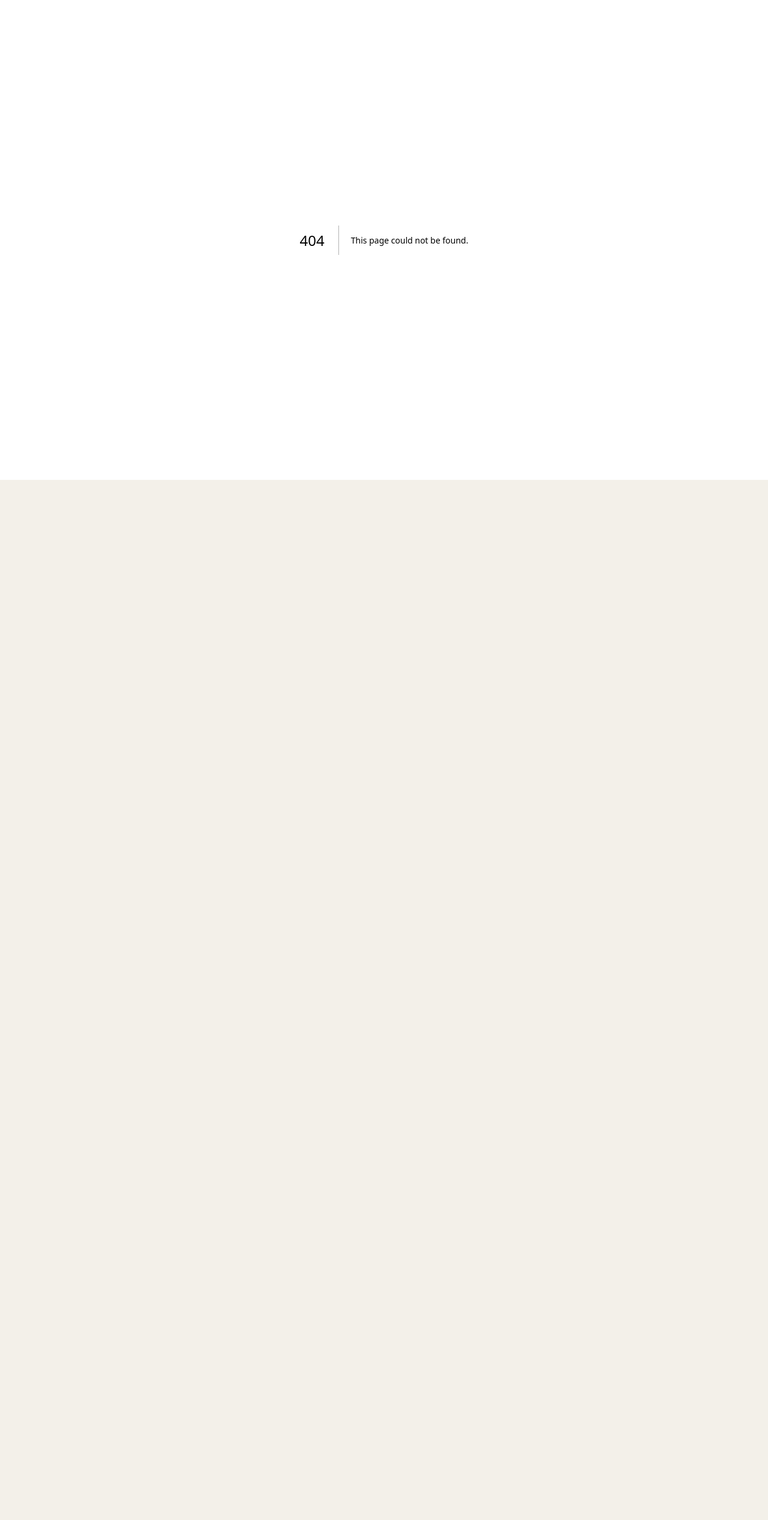
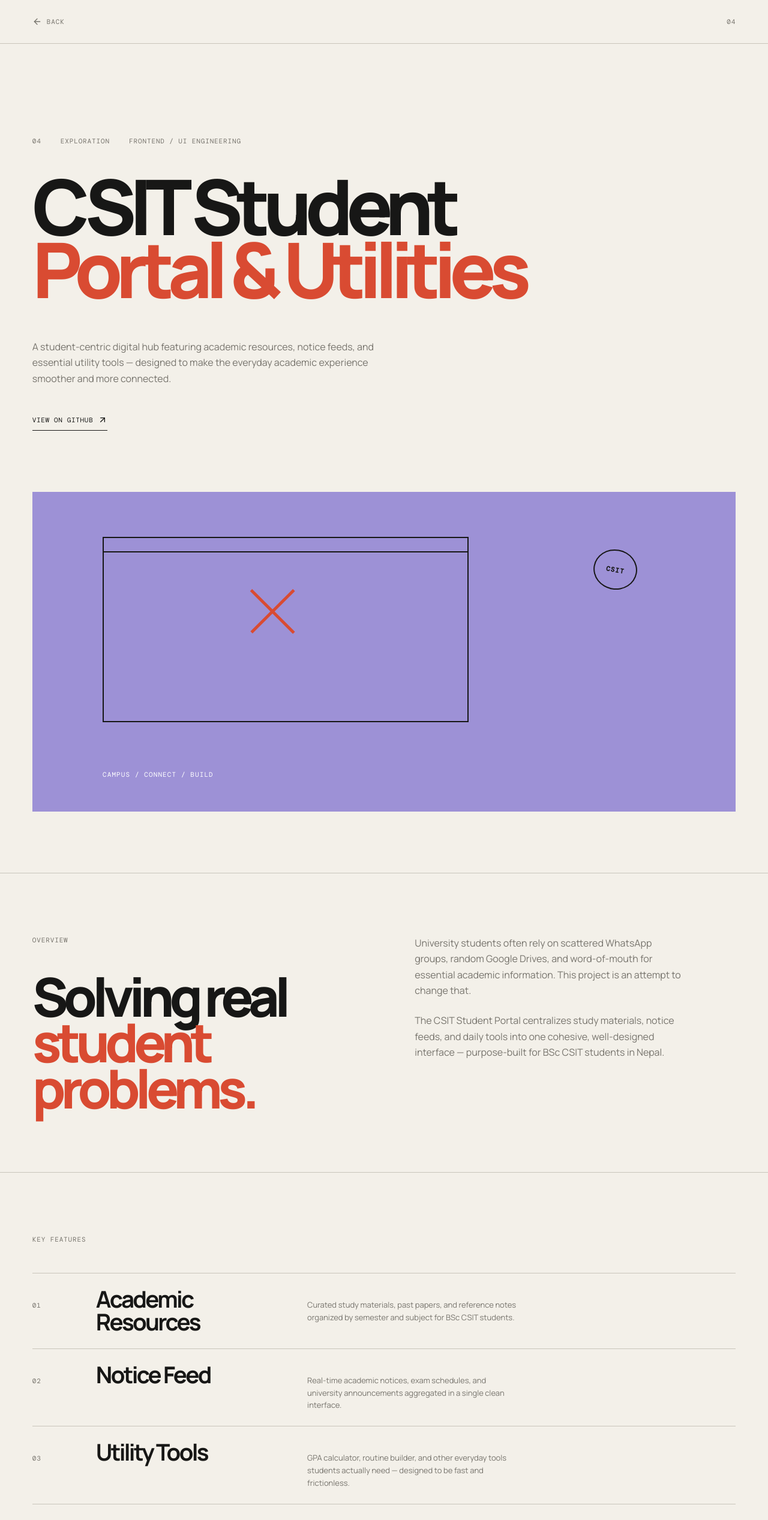
Before and after one commit to akkinyu2002/Portnew, a Next.js app: page /projects/04 in a window 1280 px wide. Before the commit this address had no page. Shown: the top 2534 px of the page at 60% size. Before the commit the page ends 800 px from the top, so only its background shows below. Built offline with nearby package versions, Linux system fonts and the light colour scheme.

Commit message:
feat: add project 04 detail page

```diff
--- /dev/null
+++ b/src/app/projects/04/page.tsx
@@ -0,0 +1,233 @@
+import { ArrowLeft, ArrowUpRight, ExternalLink } from "lucide-react";
+import type { Metadata } from "next";
+import Link from "next/link";
+import { Container } from "@/components/layout/container";
+import { Footer } from "@/components/footer";
+
+export const metadata: Metadata = {
+  title: "04 / CSIT Student Portal & Utilities — Aakash Neupane",
+  description:
+    "A student-centric digital hub featuring academic resources, notice feeds, and essential utility tools built with Next.js, TypeScript and React.",
+};
+
+const features = [
+  {
+    number: "01",
+    title: "Academic Resources",
+    description:
+      "Curated study materials, past papers, and reference notes organized by semester and subject for BSc CSIT students.",
+  },
+  {
+    number: "02",
+    title: "Notice Feed",
+    description:
+      "Real-time academic notices, exam schedules, and university announcements aggregated in a single clean interface.",
+  },
+  {
+    number: "03",
+    title: "Utility Tools",
+    description:
+      "GPA calculator, routine builder, and other everyday tools students actually need — designed to be fast and frictionless.",
+  },
+  {
+    number: "04",
+    title: "Community Connect",
+    description:
+      "A space for students to share resources, collaborate on projects, and stay connected across semesters.",
+  },
+];
+
+const techStack = [
+  { category: "Framework", tools: ["Next.js", "React"] },
+  { category: "Language", tools: ["TypeScript"] },
+  { category: "Styling", tools: ["CSS", "Responsive Design"] },
+  { category: "Other", tools: ["REST APIs", "Git / GitHub"] },
+];
+
+const timeline = [
+  { phase: "Research", status: "Complete" },
+  { phase: "UI / UX Design", status: "Complete" },
+  { phase: "Frontend Build", status: "In Progress" },
+  { phase: "Backend & API", status: "Planned" },
+];
+
+export default function Project04() {
+  return (
+    <>
+      {/* ── Minimal back-nav ── */}
+      <header className="project-detail-header">
+        <Container className="project-detail-header__inner">
+          <Link href="/#work" className="project-detail-back">
+            <ArrowLeft size={16} aria-hidden="true" />
+            Back
+          </Link>
+          <span className="project-detail-header__number">04</span>
+        </Container>
+      </header>
+
+      <main>
+        {/* ── Hero ── */}
+        <section className="project-detail-hero">
+          <Container>
+            <div className="project-detail-hero__meta">
+              <span>04</span>
+              <span>Exploration</span>
+              <span>Frontend / UI Engineering</span>
+            </div>
+            <h1 className="project-detail-hero__title">
+              CSIT Student<br />
+              <em>Portal &amp; Utilities</em>
+            </h1>
+            <p className="project-detail-hero__description">
+              A student-centric digital hub featuring academic resources, notice
+              feeds, and essential utility tools — designed to make the everyday
+              academic experience smoother and more connected.
+            </p>
+            <div className="project-detail-hero__actions">
+              <a
+                className="project-detail-hero__link"
+                href="https://github.com/akkinyu2002"
+                target="_blank"
+                rel="noopener noreferrer"
+              >
+                View on GitHub <ArrowUpRight size={16} aria-hidden="true" />
+              </a>
+            </div>
+          </Container>
+        </section>
+
+        {/* ── Visual Banner ── */}
+        <section className="project-detail-banner">
+          <Container>
+            <div className="project-detail-banner__visual project-detail-banner__visual--violet">
+              <span className="pd-banner__browser" />
+              <span className="pd-banner__cross" />
+              <span className="pd-banner__label">campus / connect / build</span>
+              <span className="pd-banner__badge">CSIT</span>
+            </div>
+          </Container>
+        </section>
+
+        {/* ── Overview ── */}
+        <section className="project-detail-section">
+          <Container>
+            <div className="project-detail-overview">
+              <div className="project-detail-overview__left">
+                <p className="section-label">Overview</p>
+                <h2 className="project-detail-section__title">
+                  Solving real<br />
+                  <em>student problems.</em>
+                </h2>
+              </div>
+              <div className="project-detail-overview__right">
+                <p>
+                  University students often rely on scattered WhatsApp groups,
+                  random Google Drives, and word-of-mouth for essential academic
+                  information. This project is an attempt to change that.
+                </p>
+                <p>
+                  The CSIT Student Portal centralizes study materials, notice
+                  feeds, and daily tools into one cohesive, well-designed
+                  interface — purpose-built for BSc CSIT students in Nepal.
+                </p>
+              </div>
+            </div>
+          </Container>
+        </section>
+
+        {/* ── Features ── */}
+        <section className="project-detail-section project-detail-section--border">
+          <Container>
+            <p className="section-label">Key Features</p>
+            <div className="project-detail-features">
+              {features.map((feature) => (
+                <article className="pd-feature-row" key={feature.number}>
+                  <span className="pd-feature-row__number">
+                    {feature.number}
+                  </span>
+                  <h3>{feature.title}</h3>
+                  <p>{feature.description}</p>
+                </article>
+              ))}
+            </div>
+          </Container>
+        </section>
+
+        {/* ── Tech Stack & Timeline ── */}
+        <section className="project-detail-section project-detail-section--border">
+          <Container>
+            <div className="project-detail-tech-grid">
+              <div>
+                <p className="section-label">Tech Stack</p>
+                <div className="pd-tech-list">
+                  {techStack.map((group) => (
+                    <div className="pd-tech-group" key={group.category}>
+                      <h3>{group.category}</h3>
+                      <ul>
+                        {group.tools.map((tool) => (
+                          <li key={tool}>{tool}</li>
+                        ))}
+                      </ul>
+                    </div>
+                  ))}
+                </div>
+              </div>
+              <div>
+                <p className="section-label">Timeline</p>
+                <div className="pd-timeline">
+                  {timeline.map((item) => (
+                    <div className="pd-timeline__row" key={item.phase}>
+                      <span className="pd-timeline__phase">{item.phase}</span>
+                      <span className="pd-timeline__line" />
+                      <span
+                        className={`pd-timeline__status ${item.status === "In Progress" ? "pd-timeline__status--active" : ""}`}
+                      >
+                        {item.status}
+                      </span>
+                    </div>
+                  ))}
+                </div>
+              </div>
+            </div>
+          </Container>
+        </section>
+
+        {/* ── Tags ── */}
+        <section className="project-detail-section project-detail-section--border">
+          <Container>
+            <p className="section-label">Built With</p>
+            <div className="project-detail-tags">
+              {["Next.js", "TypeScript", "React", "CSS", "REST APIs", "Git"].map(
+                (tag) => (
+                  <span key={tag}>{tag}</span>
+                )
+              )}
+            </div>
+          </Container>
+        </section>
+
+        {/* ── Navigation ── */}
+        <section className="project-detail-section project-detail-section--border project-detail-nav-section">
+          <Container>
+            <div className="project-detail-nav">
+              <Link href="/#work" className="project-detail-nav__link">
+                <ArrowLeft size={16} aria-hidden="true" />
+                All Projects
+              </Link>
+              <a
+                className="project-detail-nav__link"
+                href="https://github.com/akkinyu2002"
+                target="_blank"
+                rel="noopener noreferrer"
+              >
+                View Source <ExternalLink size={16} aria-hidden="true" />
+              </a>
+            </div>
+          </Container>
+        </section>
+      </main>
+
+      <Footer />
+    </>
+  );
+}
```
